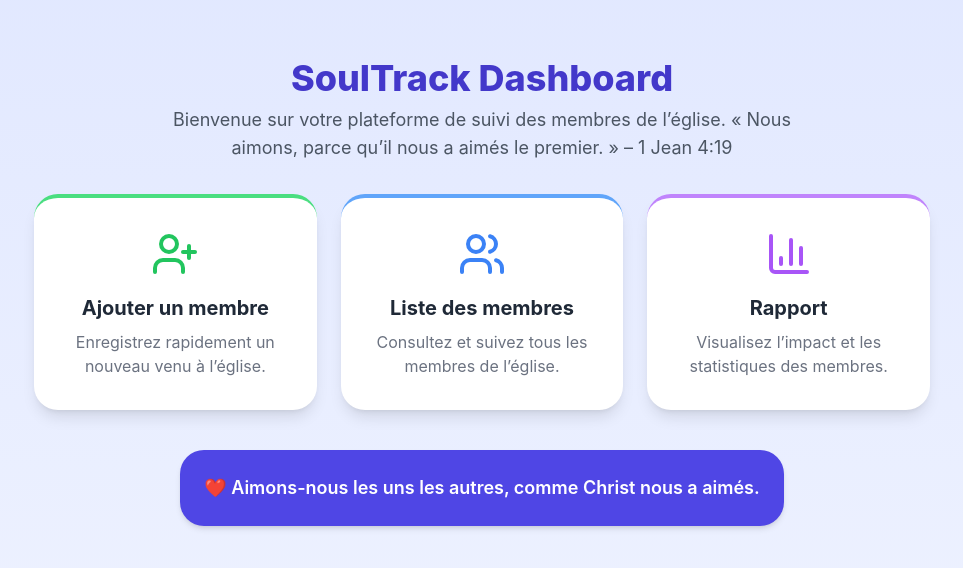
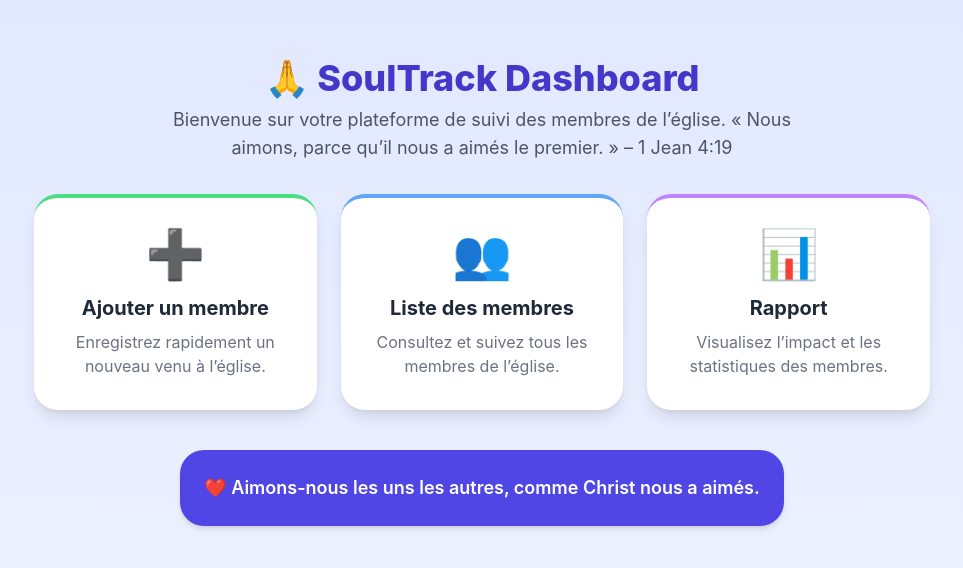
Before and after one commit to allanbavajee/soultrack, a Next.js app: page / in a window 1280 px wide. Shown: the part 108-676 px from the top of the page, without its empty margins (158-1121 px from the left). Built offline with nearby package versions, Linux system fonts and the light colour scheme.

Commit message:
Update index.js

```diff
--- a/pages/index.js
+++ b/pages/index.js
@@ -1,13 +1,12 @@
 /* /pages/index.js */
 import Link from "next/link";
-import { Users, UserPlus, BarChart3 } from "lucide-react";
 
 export default function Home() {
   return (
     <div className="min-h-screen bg-gradient-to-b from-indigo-100 to-indigo-50 flex flex-col items-center justify-center p-6">
       {/* Titre principal */}
       <h1 className="text-4xl font-extrabold text-indigo-700 mb-2 text-center">
-        SoulTrack Dashboard
+        🙏 SoulTrack Dashboard
       </h1>
       <p className="text-gray-600 text-lg mb-8 text-center max-w-2xl">
         Bienvenue sur votre plateforme de suivi des membres de l’église.
@@ -21,7 +20,7 @@ export default function Home() {
           href="/add-member"
           className="bg-white p-8 rounded-3xl shadow-lg flex flex-col items-center hover:shadow-2xl transition-all duration-200 border-t-4 border-green-400"
         >
-          <UserPlus className="w-12 h-12 text-green-500 mb-4" />
+          <div className="text-5xl mb-4">➕</div>
           <h2 className="text-xl font-bold text-gray-800">Ajouter un membre</h2>
           <p className="text-gray-500 mt-2 text-center">
             Enregistrez rapidement un nouveau venu à l’église.
@@ -33,7 +32,7 @@ export default function Home() {
           href="/new-members"
           className="bg-white p-8 rounded-3xl shadow-lg flex flex-col items-center hover:shadow-2xl transition-all duration-200 border-t-4 border-blue-400"
         >
-          <Users className="w-12 h-12 text-blue-500 mb-4" />
+          <div className="text-5xl mb-4">👥</div>
           <h2 className="text-xl font-bold text-gray-800">Liste des membres</h2>
           <p className="text-gray-500 mt-2 text-center">
             Consultez et suivez tous les membres de l’église.
@@ -45,7 +44,7 @@ export default function Home() {
           href="/rapport"
           className="bg-white p-8 rounded-3xl shadow-lg flex flex-col items-center hover:shadow-2xl transition-all duration-200 border-t-4 border-purple-400"
         >
-          <BarChart3 className="w-12 h-12 text-purple-500 mb-4" />
+          <div className="text-5xl mb-4">📊</div>
           <h2 className="text-xl font-bold text-gray-800">Rapport</h2>
           <p className="text-gray-500 mt-2 text-center">
             Visualisez l’impact et les statistiques des membres.
```
